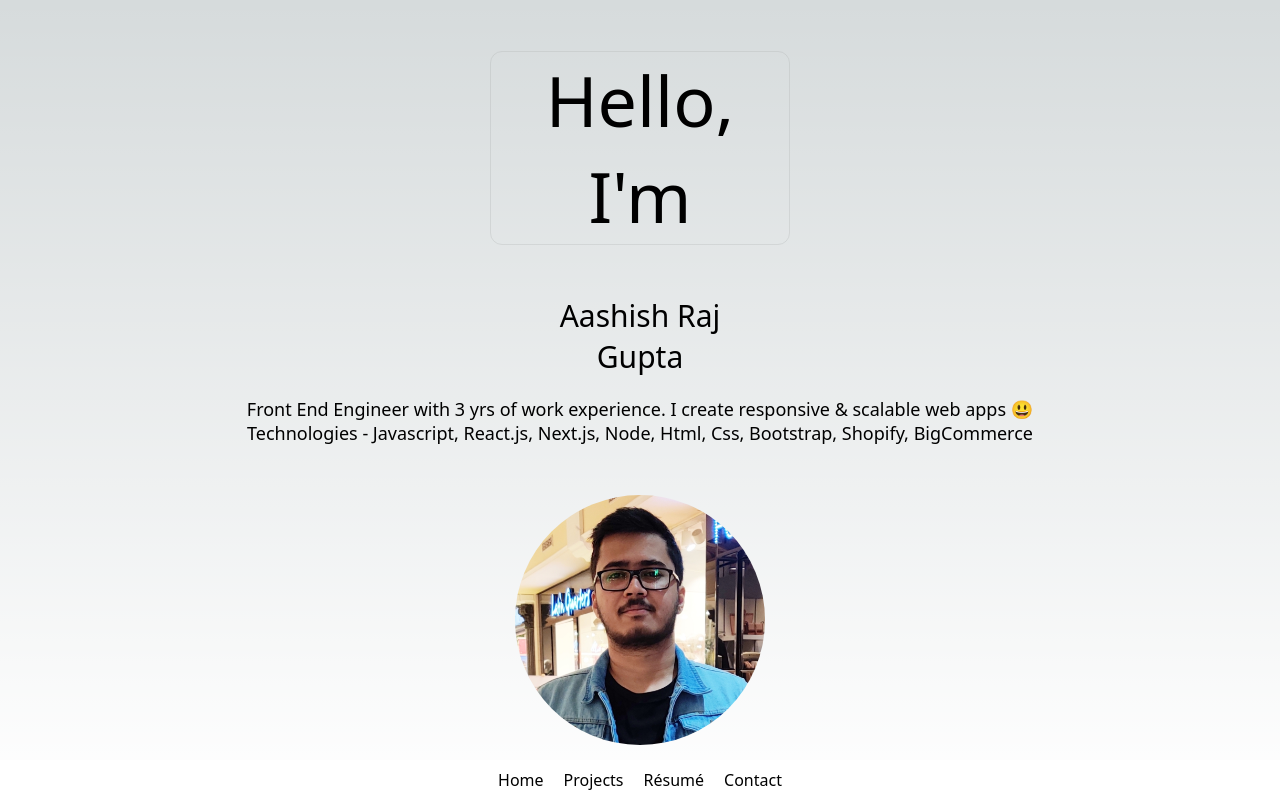
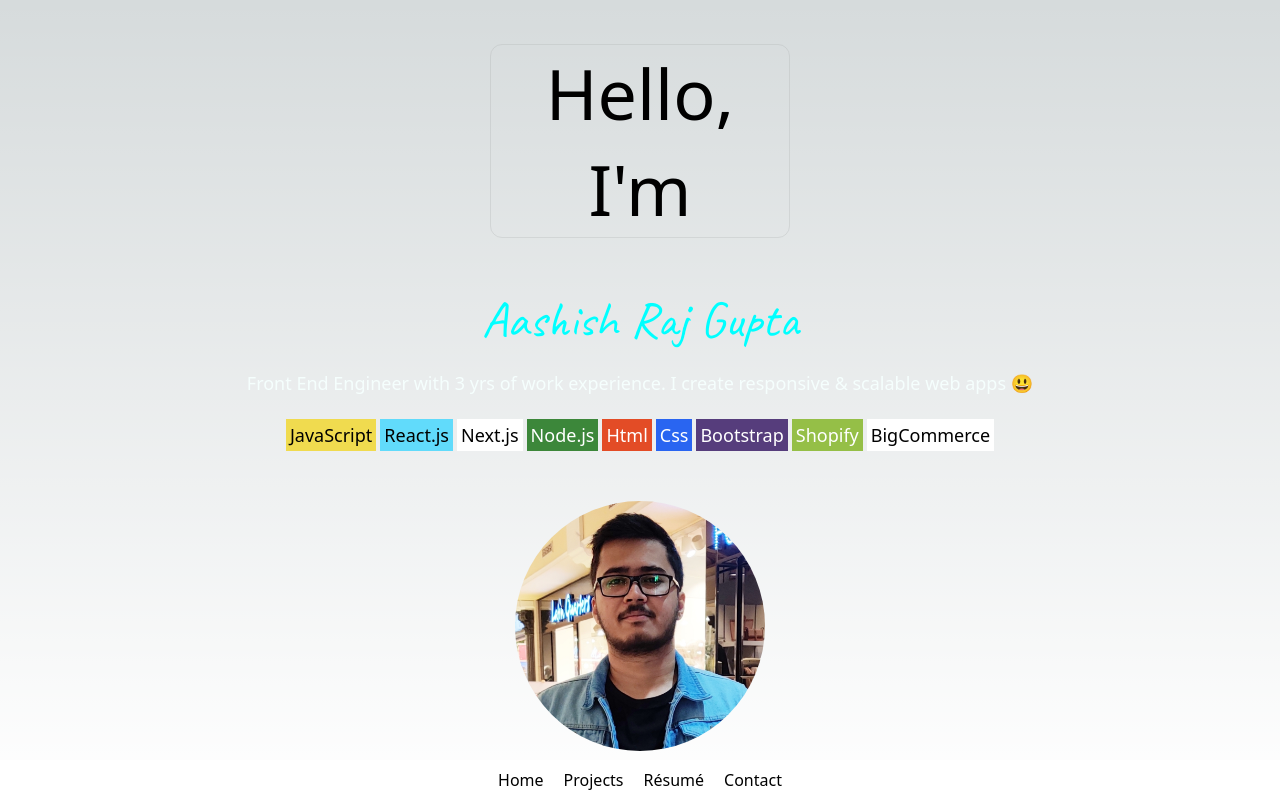
Before and after one commit to aashish157/portfolio-web-app, a Next.js app: page / in a window 1280 px wide. Built offline with nearby package versions, Linux system fonts and the light colour scheme.

Commit message:
updated home

```diff
--- a/src/app/page.tsx
+++ b/src/app/page.tsx
@@ -16,14 +16,26 @@ const Home = () => {
             Hello, I&apos;m
           </div>
 
-          <div className={styles.descriptionText}>
-            <p className={styles.nameText}>Aashish Raj Gupta</p>
-            <p>Front End Engineer with 3 yrs of work experience. I create responsive & scalable web apps 😃</p>
-            <p>Technologies - Javascript, React.js, Next.js, Node, Html, Css, Bootstrap, Shopify, BigCommerce</p>
+          <div className={styles.description}>
+            <div className={styles.nameText}>Aashish Raj Gupta</div>
+            <div className={styles.descriptionText}>
+              Front End Engineer with 3 yrs of work experience. I create responsive & scalable web apps 😃<br></br><br></br>
+              <div className={styles.technologies}>
+                <span className={styles.javascriptText}> JavaScript </span>
+                <span className={styles.reactText}> React.js </span>
+                <span className={styles.nextText}> Next.js </span>
+                <span className={styles.nodeText}> Node.js </span>
+                <span className={styles.htmlText}> Html </span>
+                <span className={styles.cssText}> Css </span>
+                <span className={styles.bootstrapText}> Bootstrap </span>
+                <span className={styles.shopifyText}> Shopify </span>
+                <span className={styles.bigCommerceText}> BigCommerce </span>
+              </div>
+            </div>
           </div>
 
           <div className={styles.profileImage}>
-            <Image src={profilePic} width={250} alt='Profile picture of Aashish Raj Gupta'/>
+            <Image src={profilePic} width={250} alt='Profile picture of Aashish Raj Gupta' priority/>
           </div>
         </div>
       </main>
--- a/src/app/styles.module.css
+++ b/src/app/styles.module.css
@@ -1,3 +1,5 @@
+@import url('https://fonts.googleapis.com/css2?family=Caveat&display=swap');
+
 .main {
   display: flex;
   flex-direction: column;
@@ -23,21 +25,107 @@
   border-radius: var(--border-radius);
 }
 
-.descriptionText {
-  font-size: 18px;
-  font-weight: 200;
+.description {
   display: flex;
   flex-direction: column;
   align-items: center;
 }
 
 .nameText {
-  font-size: 30px;
+  font-size: 50px;
   font-weight: 300;
-  width: 250px;
+  font-family: 'Caveat', cursive;
+  width: auto;
   height: auto;
   text-align: center;
   padding-bottom: 20px;
+  color: #00FFFF;
+}
+
+.descriptionText {
+  color: #f5fefd;
+  font-size: 18px;
+  font-weight: 200;
+  text-align: center;
+}
+
+.technologies {
+  display: flex;
+  justify-content: center;
+  flex-wrap: wrap;
+  row-gap: 20px;
+}
+
+.javascriptText {
+  color: black;
+  background-color: #F0DB4F;
+  font-weight: 300;
+  padding: 4px;
+  margin: 0 2px;
+}
+
+.reactText {
+  color: black;
+  background-color: #61dbfb;
+  font-weight: 300;
+  padding: 4px;
+  margin: 0 2px;
+}
+
+.nextText {
+  color: black;
+  background-color: white;
+  font-weight: 300;
+  padding: 4px;
+  margin: 0 2px;
+}
+
+.nodeText {
+  color: white;
+  background-color: #3c873a;
+  font-weight: 300;
+  padding: 4px;
+  margin: 0 2px;
+}
+
+.htmlText {
+  color: white;
+  background-color: #e34c26;
+  font-weight: 300;
+  padding: 4px;
+  margin: 0 2px;
+}
+
+.cssText {
+  color: white;
+  background-color: #2965f1;
+  font-weight: 300;
+  padding: 4px;
+  margin: 0 2px;
+}
+
+.bootstrapText {
+  color: white;
+  background-color: #563d7c;
+  font-weight: 300;
+  padding: 4px;
+  margin: 0 2px;
+}
+
+.shopifyText {
+  color: white;
+  background-color: #95BF47;
+  font-weight: 300;
+  padding: 4px;
+  margin: 0 2px;
+}
+
+.bigCommerceText {
+  color: black;
+  background-color: white;
+  font-weight: 300;
+  padding: 4px;
+  margin: 0 2px;
 }
 
 .profileImage > img {
```
